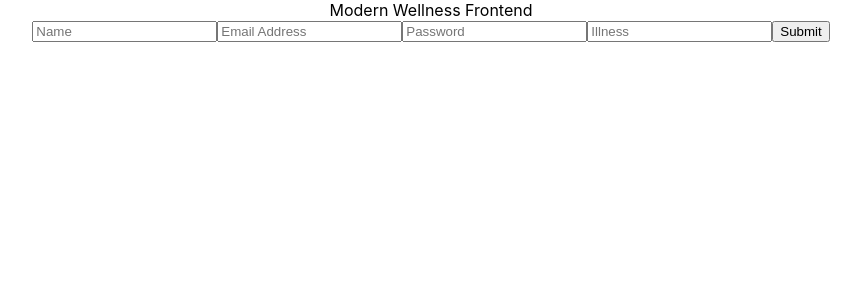
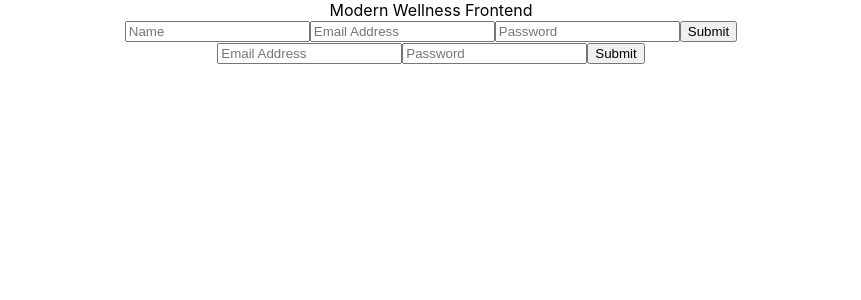
Before and after one commit to ortufte/modern-wellness-frontend, a React (Create React App) app: page / in a window 1280 px wide. Shown: the top 300 px of the page, without its empty margins (209-1070 px from the left). Built offline with nearby package versions, Linux system fonts and the light colour scheme.

Commit message:
build login component and create post fetch to login

```diff
--- a/src/App.js
+++ b/src/App.js
@@ -1,6 +1,7 @@
 import React from 'react';
 import './App.css';
-import SignUp from './components/signup'
+import SignUp from './components/SignUp';
+import Login from './components/Login';
 
 class App extends React.Component {
 
@@ -10,8 +11,11 @@ class App extends React.Component {
       name: "",
       email: "",
       password: "",
+    },
+    loginForm: {
+      email: "",
+      password: "",
     }
-
   }
 
   handleInputChange = event => {
@@ -19,6 +23,10 @@ class App extends React.Component {
     this.setState({
       signUpForm: {
         ...this.state.signUpForm,
+        [name]: value
+      },
+      loginForm: {
+        ...this.state.loginForm,
         [name]: value
       }
     })
@@ -40,8 +48,28 @@ class App extends React.Component {
       )
     })
     .then(resp => resp.json())
-    .then(json =>
-      this.setState({ user: json }))
+    .then(user =>
+      this.setState({ user: user }))
+    .catch(err => console.error("Error:", err));
+  }
+
+  handleLogin = event => {
+    event.preventDefault()
+
+    let user = this.state.loginForm
+
+    fetch("http://localhost:3000/api/v1/login", {
+      method: 'POST',
+      headers: {
+        'Content-Type': 'application/json',
+      },
+      body: JSON.stringify(
+        { user }
+      )
+    })
+    .then(resp => resp.json())
+    .then(user =>
+      this.setState({ user: user }))
     .catch(err => console.error("Error:", err));
   }
 
@@ -57,9 +85,16 @@ class App extends React.Component {
         email={this.state.signUpForm.email}
         password={this.state.signUpForm.password}
         />
+        <Login
+        handleInputChange={this.handleInputChange}
+        handleLogin={this.handleLogin}
+        email={this.state.signUpForm.email}
+        password={this.state.signUpForm.password}
+        />
       </div>
     );
   }
 }
 
+
 export default App;
--- a/src/components/login.js
+++ b/src/components/login.js
@@ -0,0 +1,29 @@
+import React from 'react';
+
+const Login = (props) => {
+
+    return (
+        <form onSubmit={props.handleLogin}>
+        <input
+        type="text"
+        name="email"
+        placeholder="Email Address"
+        onChange={props.handleInputChange}
+        value={props.email}
+        />
+        <input
+        type="password"
+        name="password"
+        placeholder="Password"
+        onChange={props.handleInputChange}
+        value={props.password}
+        />
+        <input
+        type="submit"
+        name="Login"
+        />
+    </form>
+    )
+}
+
+export default Login
--- a/src/components/signup.js
+++ b/src/components/signup.js
@@ -25,13 +25,6 @@ const SignUp = (props) => {
             onChange={props.handleInputChange}
             value={props.password}
             />
-              <input
-            type="text"
-            name="affliction"
-            placeholder="Illness"
-            onChange={props.handleInputChange}
-            value={props.affliction}
-            />
             <input
             type="submit"
             name="Sign Up"
```
